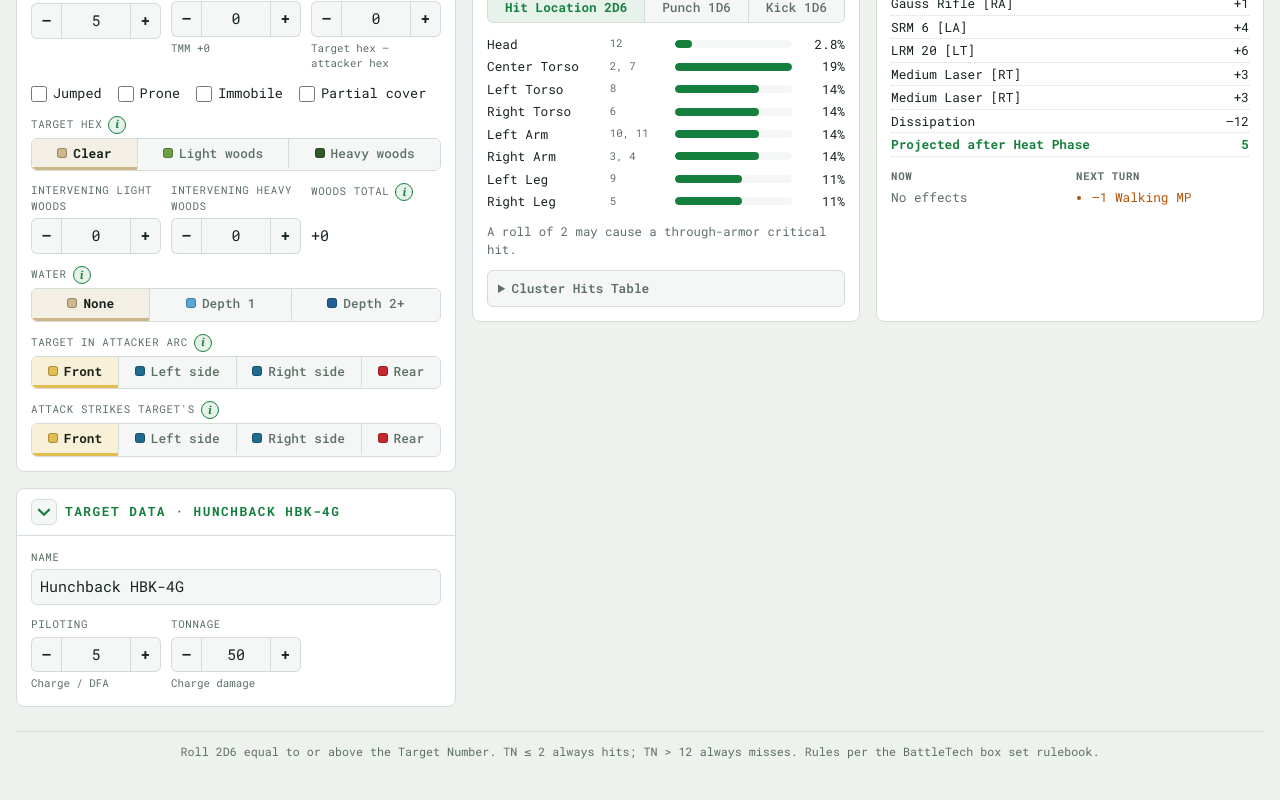
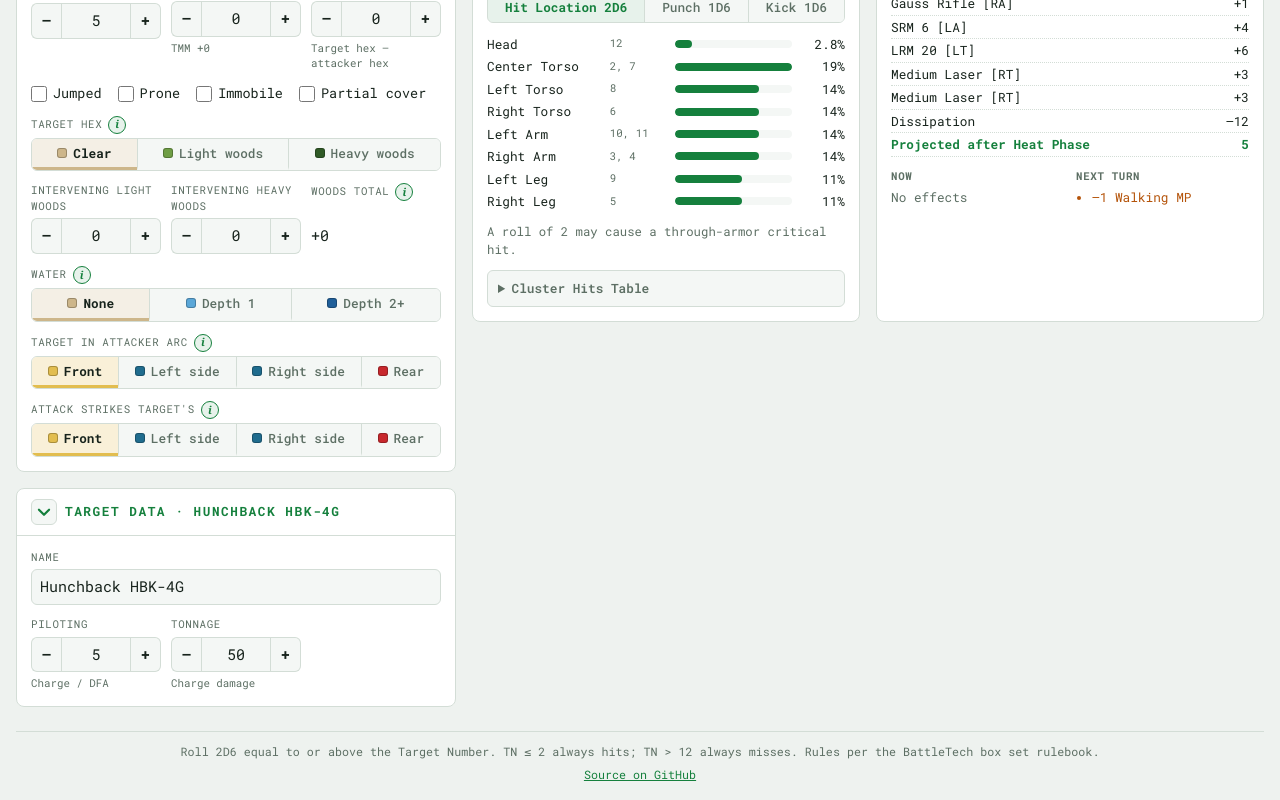
Before and after one commit to nakkim/BattleTech-Targeting-Computer, a React (Vite) app: page / in a window 1280 px wide. Shown: the part 1030-1830 px from the top of the page. Before the commit the page ends 1807 px from the top, so only its background shows below. Built offline with nearby package versions, Linux system fonts and the light colour scheme.

Commit message:
Add repository link to foooter

```diff
--- a/src/App.css
+++ b/src/App.css
@@ -1037,6 +1037,14 @@
   color: var(--text-dim);
   font-size: 0.78rem;
   text-align: center;
+}
+
+.app-footer p {
+  margin-top: 6px;
+}
+
+.app-footer a {
+  color: var(--accent);
 }
 
 /* Lance tabs */
--- a/src/App.tsx
+++ b/src/App.tsx
@@ -102,6 +102,11 @@
 
       <footer className="app-footer">
         Roll 2D6 equal to or above the Target Number. TN ≤ 2 always hits; TN &gt; 12 always misses. Rules per the BattleTech box set rulebook.
+        <p>
+          <a href="https://github.com/nakkim/BattleTech-Targeting-Computer" target="_blank" rel="noreferrer">
+            Source on GitHub
+          </a>
+        </p>
       </footer>
     </div>
   )
```
